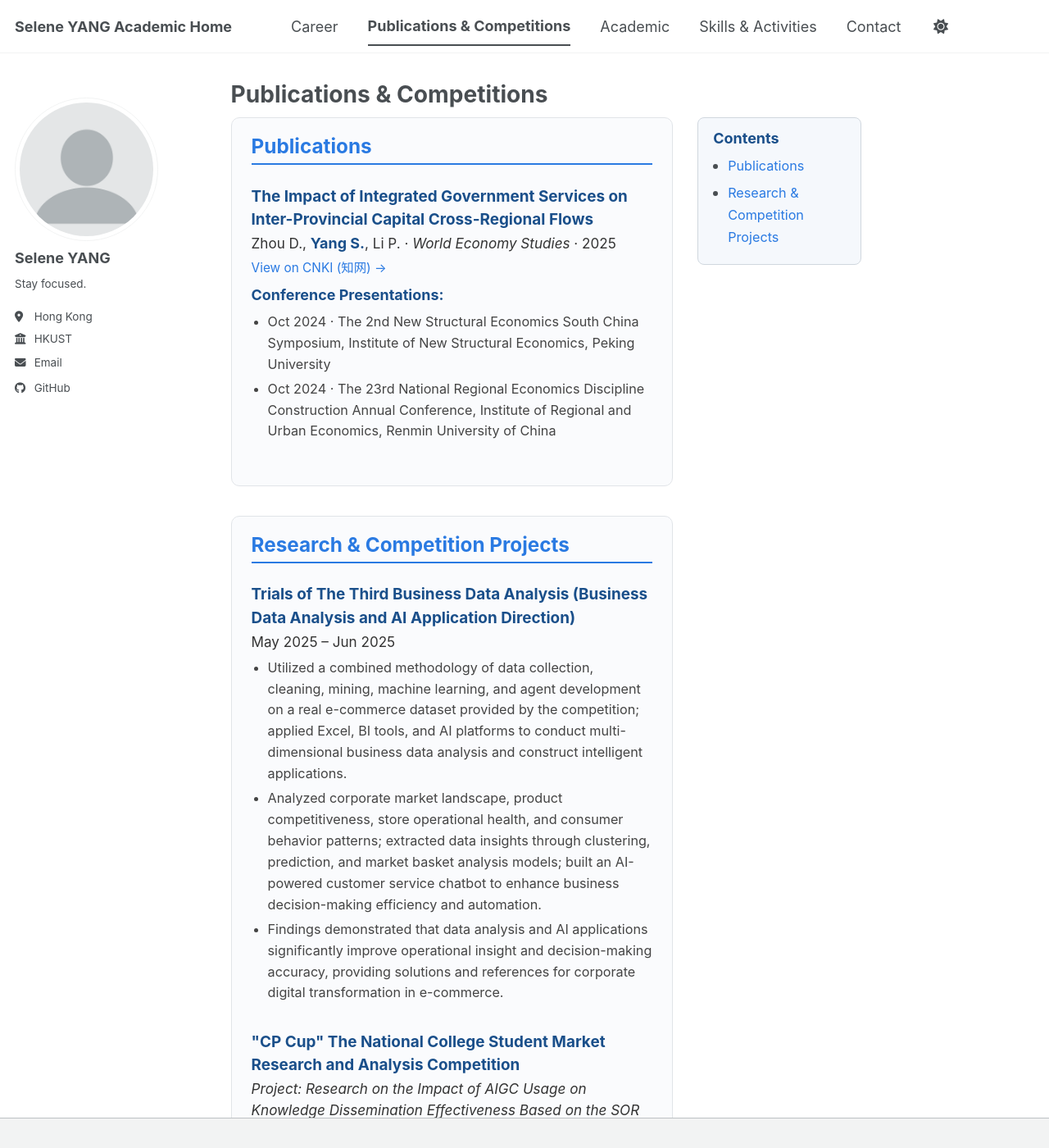
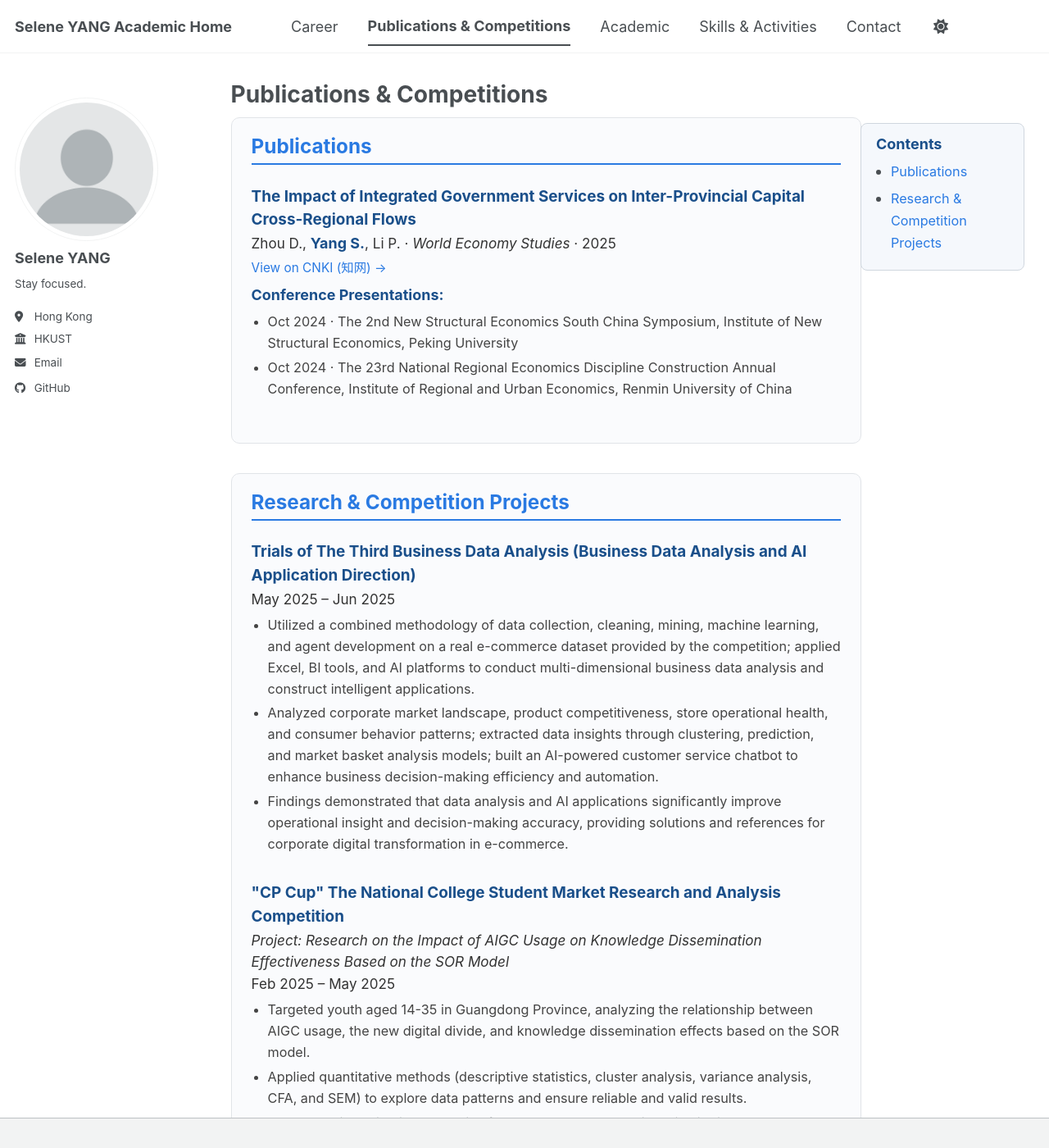
Before and after one commit to seleney365-tech/seleney365-tech.github.io, a Jekyll site: the page built from _pages/publications.html, in a window 1280 px wide and 1400 px high. Shown: the whole window at 82% size. Built offline with Jekyll 4.4.1, drawn with Linux system fonts in a browser that asks for light colours; a style sheet for code colours, icons or effects is not loaded.

Commit message:
Update publications.html

```diff
--- a/_pages/publications.html
+++ b/_pages/publications.html
@@ -6,30 +6,17 @@ author_profile: true
 ---
 
 <style>
-  /* 两栏布局 */
-  .pub-wrapper {
-    display: flex;
-    gap: 30px;
-    align-items: flex-start;
-  }
-  .pub-main {
-    flex: 1;
-    min-width: 0;
-  }
-  .pub-sidebar {
+  /* 目录：固定在右侧空白处 */
+  .toc-box {
+    position: fixed;
+    top: 150px;
+    right: 30px;
     width: 200px;
-    flex-shrink: 0;
-    position: sticky;
-    top: 80px;
-    align-self: flex-start;
-  }
-
-  /* 目录 */
-  .toc-box {
     background: #f5f8fc;
     border: 1px solid #d0d7de;
     border-radius: 8px;
     padding: 14px 18px;
+    z-index: 10;
   }
   .toc-box h4 {
     margin: 0 0 8px 0;
@@ -113,25 +99,26 @@ author_profile: true
     margin-bottom: 4px;
   }
 
-  /* 窄屏幕适配 */
-  @media (max-width: 768px) {
-    .pub-wrapper {
-      flex-direction: column;
-    }
-    .pub-sidebar {
+  /* 窄屏 */
+  @media (max-width: 1200px) {
+    .toc-box {
+      position: static;
       width: 100%;
-      position: static;
-      order: -1;
+      margin-bottom: 20px;
     }
   }
 </style>
 
-<div class="pub-wrapper">
+<!-- 目录 -->
+<div class="toc-box">
+  <h4>Contents</h4>
+  <ul>
+    <li><a href="#publications">Publications</a></li>
+    <li><a href="#competitions">Research &amp; Competition Projects</a></li>
+  </ul>
+</div>
 
-  <!-- 左侧主内容 -->
-  <div class="pub-main">
-
-    <!-- Publications -->
+<!-- 论文 -->
 <div class="card-block" id="publications">
   <h2 class="block-title">Publications</h2>
 
@@ -147,7 +134,7 @@ author_profile: true
   </div>
 </div>
 
-    <!-- Research & Competition Projects -->
+<!-- 竞赛项目 -->
 <div class="card-block" id="competitions">
   <h2 class="block-title">Research &amp; Competition Projects</h2>
 
@@ -206,18 +193,3 @@ author_profile: true
     </ul>
   </div>
 </div>
-
-  </div>
-
-  <!-- 右侧固定目录 -->
-  <div class="pub-sidebar">
-    <div class="toc-box">
-      <h4>Contents</h4>
-      <ul>
-        <li><a href="#publications">Publications</a></li>
-        <li><a href="#competitions">Research &amp; Competition Projects</a></li>
-      </ul>
-    </div>
-  </div>
-
-</div>
```
Also changed, not shown: other parts of _pages/publications.html (+1 -2 lines). Lines whose indentation alone changed are shown as unchanged.
